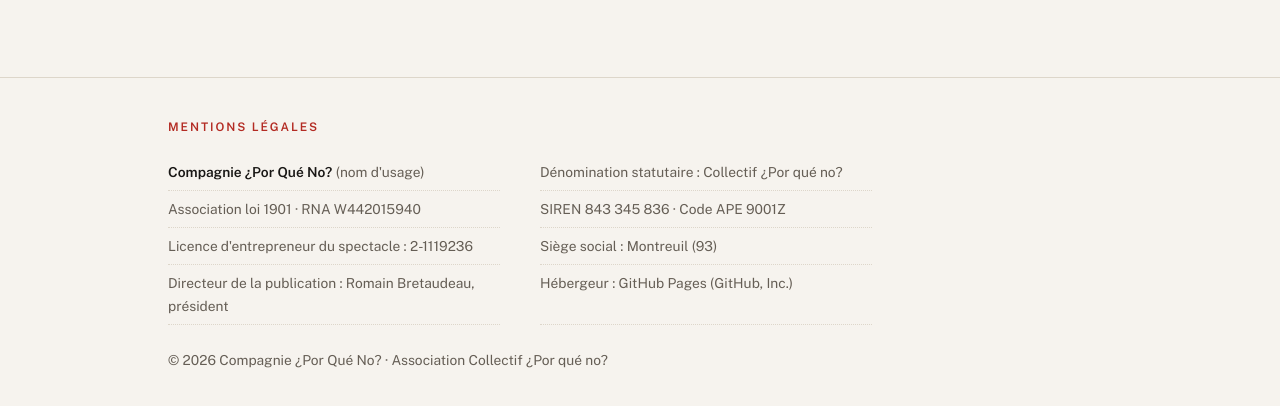
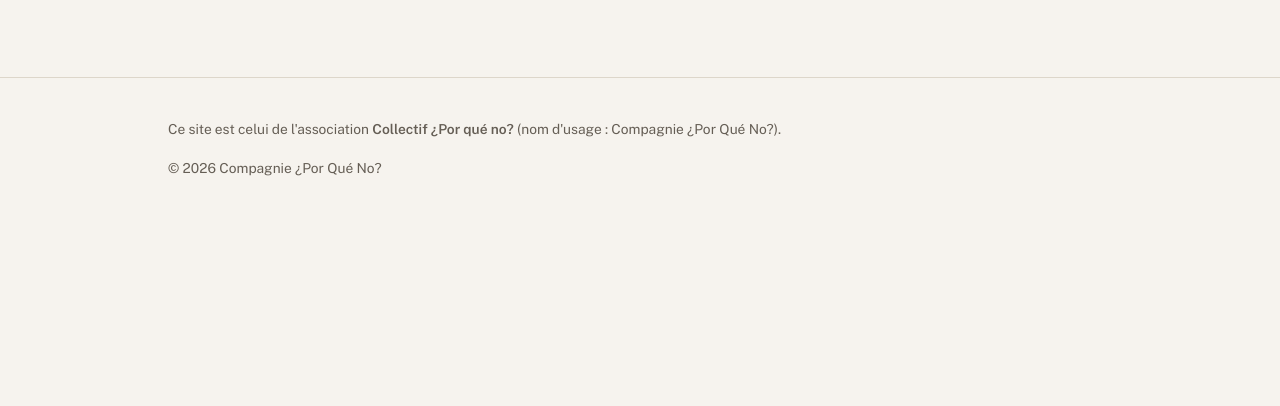
Before and after one commit to pablomurgierpazdera/cpqn-cite, a plain HTML site: page index.html in a window 1280 px wide. Shown: the part 8124-8530 px from the top of the page. After the commit the page ends 8384 px from the top, so only its background shows below. Drawn offline with nearby package versions, Linux system fonts and the light colour scheme.

Commit message:
Simplifie le pied de page : retire les mentions administratives détaillées

```diff
--- a/index.html
+++ b/index.html
@@ -169,10 +169,6 @@
   .contact dd{margin:.15rem 0 0; font-size:1.05rem}
   @media (max-width:700px){.contact .grid{grid-template-columns:1fr}}
   footer{border-top:1px solid var(--line); padding:2.5rem 0 4rem; font-size:.86rem; color:var(--muted)}
-  footer .legal{display:grid; grid-template-columns:repeat(2,minmax(0,1fr)); gap:0 2.5rem; margin:1rem 0 1.5rem; max-width:44rem}
-  footer .legal div{padding:.42rem 0; border-bottom:1px dotted var(--line)}
-  footer .legal b{color:var(--fg); font-weight:600}
-  @media (max-width:560px){footer .legal{grid-template-columns:1fr}}
 </style>
 </head>
 
@@ -461,18 +457,8 @@
 
 <footer id="mentions">
   <div class="wrap">
-    <p class="eyebrow">Mentions légales</p>
-    <div class="legal">
-      <div><b>Compagnie ¿Por Qué No?</b> (nom d'usage)</div>
-      <div>Dénomination statutaire : Collectif ¿Por qué no?</div>
-      <div>Association loi 1901 · RNA W442015940</div>
-      <div>SIREN 843 345 836 · Code APE 9001Z</div>
-      <div>Licence d'entrepreneur du spectacle : 2-1119236</div>
-      <div>Siège social : Montreuil (93)</div>
-      <div>Directeur de la publication : Romain Bretaudeau, président</div>
-      <div>Hébergeur : GitHub Pages (GitHub, Inc.)</div>
-    </div>
-    <p>© <span id="y">2026</span> Compagnie ¿Por Qué No? · Association Collectif ¿Por qué no?</p>
+    <p>Ce site est celui de l'association <b>Collectif ¿Por qué no?</b> (nom d'usage : Compagnie ¿Por Qué No?).</p>
+    <p>© <span id="y">2026</span> Compagnie ¿Por Qué No?</p>
   </div>
 </footer>
 
```
